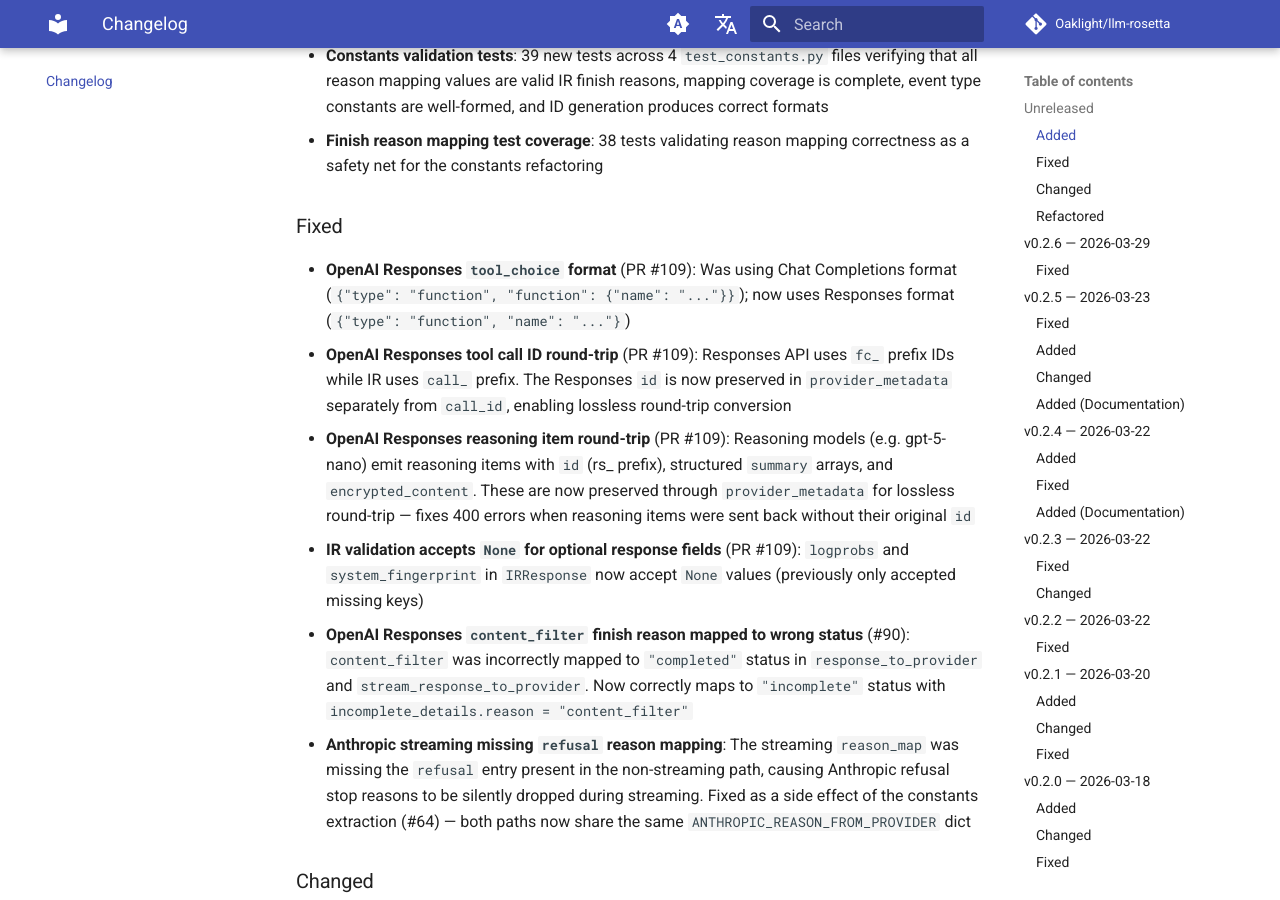
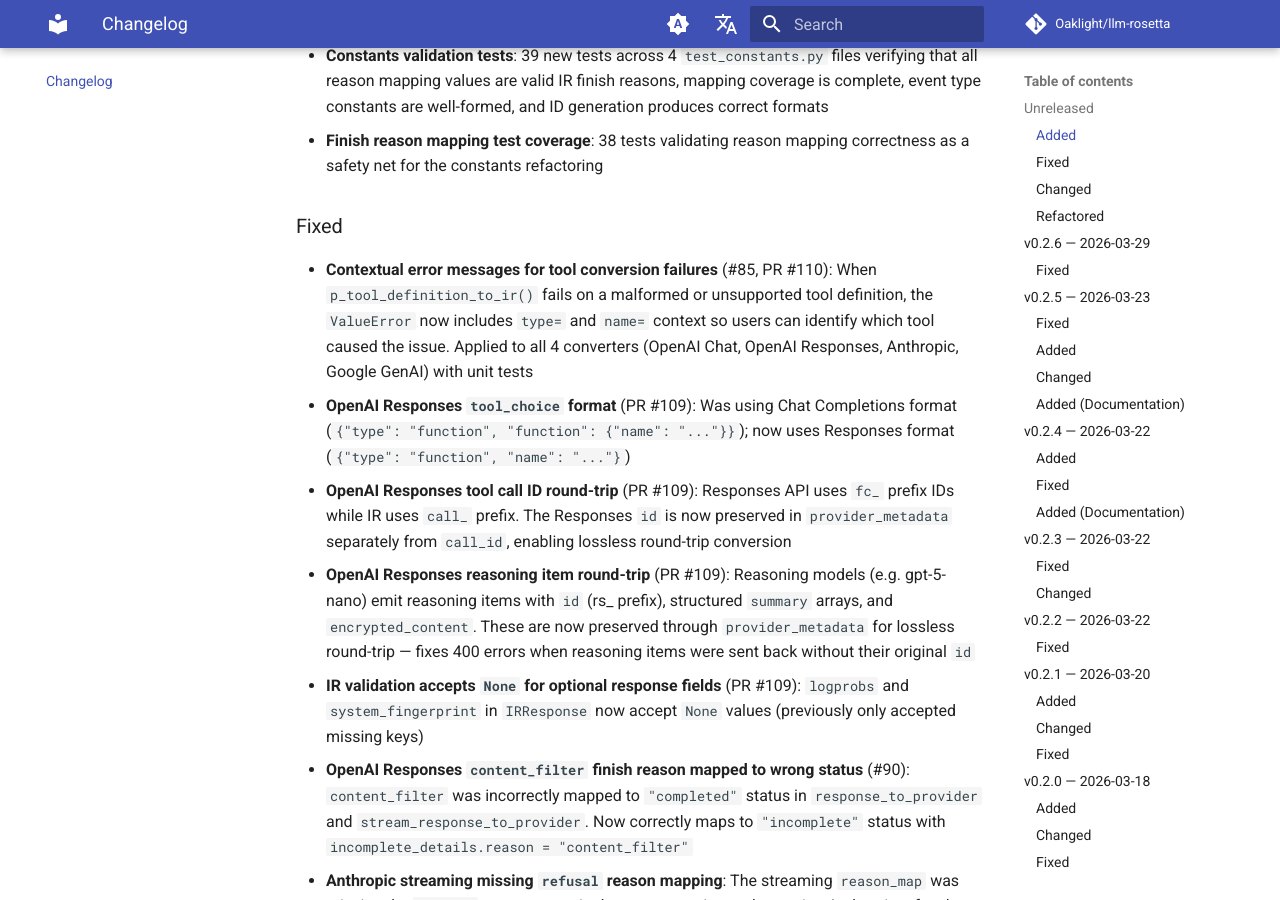
Before and after one commit to Oaklight/llm-rosetta, an MkDocs documentation site: the page built from docs/changelog.md, in a window 1280 px wide and 900 px high, scrolled down 1112 px. Built offline with MkDocs 1.6.1 and Material for MkDocs 9.7.7, drawn with Linux system fonts in a browser that asks for light colours; comment, search, counter and statistics services are not loaded.

Commit message:
docs: add changelog entry for contextual tool conversion error messages (#85, PR #110)

```diff
--- a/docs/changelog.md
+++ b/docs/changelog.md
@@ -21,6 +21,7 @@ All notable changes to LLM-Rosetta are documented here. This project follows [Ke
 
 ### Fixed
 
+- **Contextual error messages for tool conversion failures** (#85, PR #110): When `p_tool_definition_to_ir()` fails on a malformed or unsupported tool definition, the `ValueError` now includes `type=` and `name=` context so users can identify which tool caused the issue. Applied to all 4 converters (OpenAI Chat, OpenAI Responses, Anthropic, Google GenAI) with unit tests
 - **OpenAI Responses `tool_choice` format** (PR #109): Was using Chat Completions format (`{"type": "function", "function": {"name": "..."}}`); now uses Responses format (`{"type": "function", "name": "..."}`)
 - **OpenAI Responses tool call ID round-trip** (PR #109): Responses API uses `fc_` prefix IDs while IR uses `call_` prefix. The Responses `id` is now preserved in `provider_metadata` separately from `call_id`, enabling lossless round-trip conversion
 - **OpenAI Responses reasoning item round-trip** (PR #109): Reasoning models (e.g. gpt-5-nano) emit reasoning items with `id` (rs_ prefix), structured `summary` arrays, and `encrypted_content`. These are now preserved through `provider_metadata` for lossless round-trip — fixes 400 errors when reasoning items were sent back without their original `id`
```
